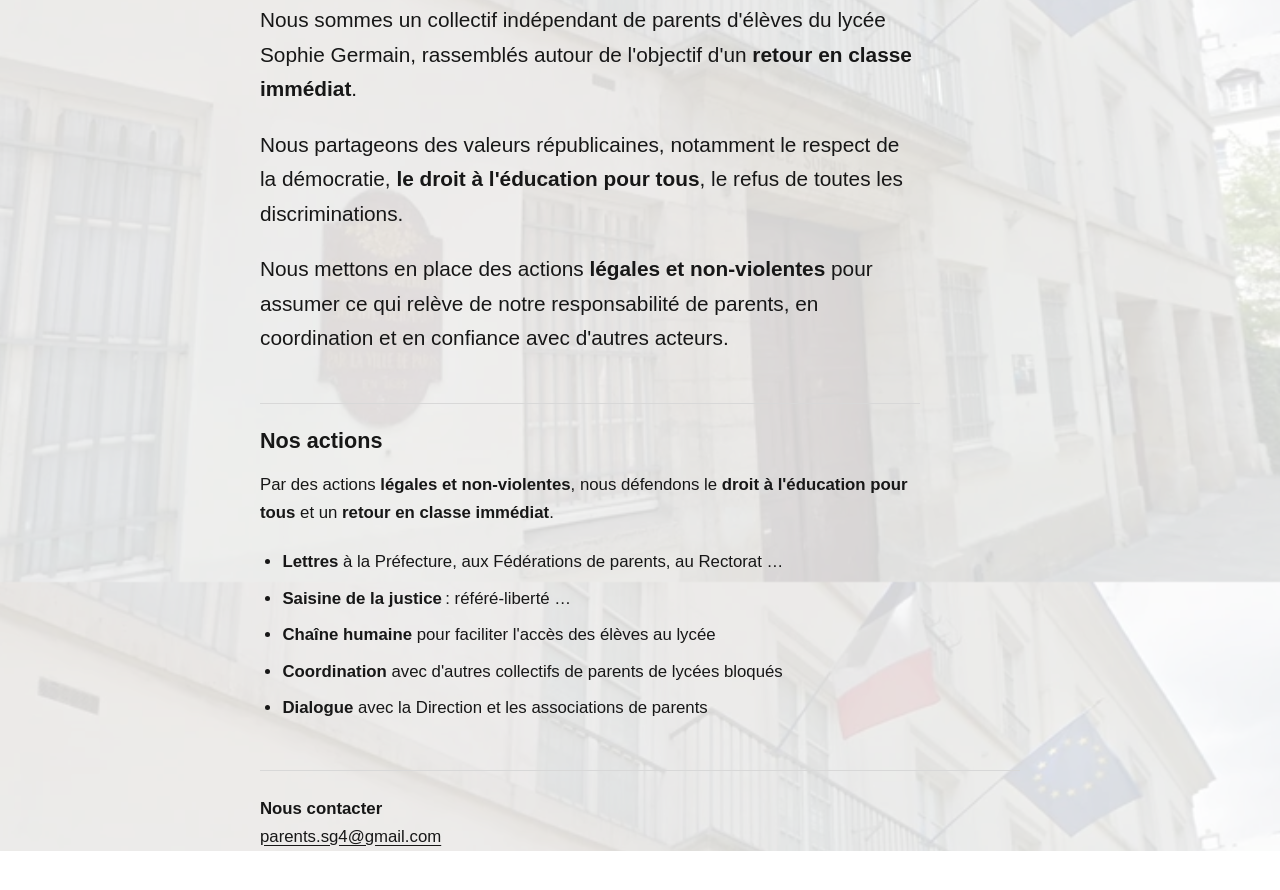
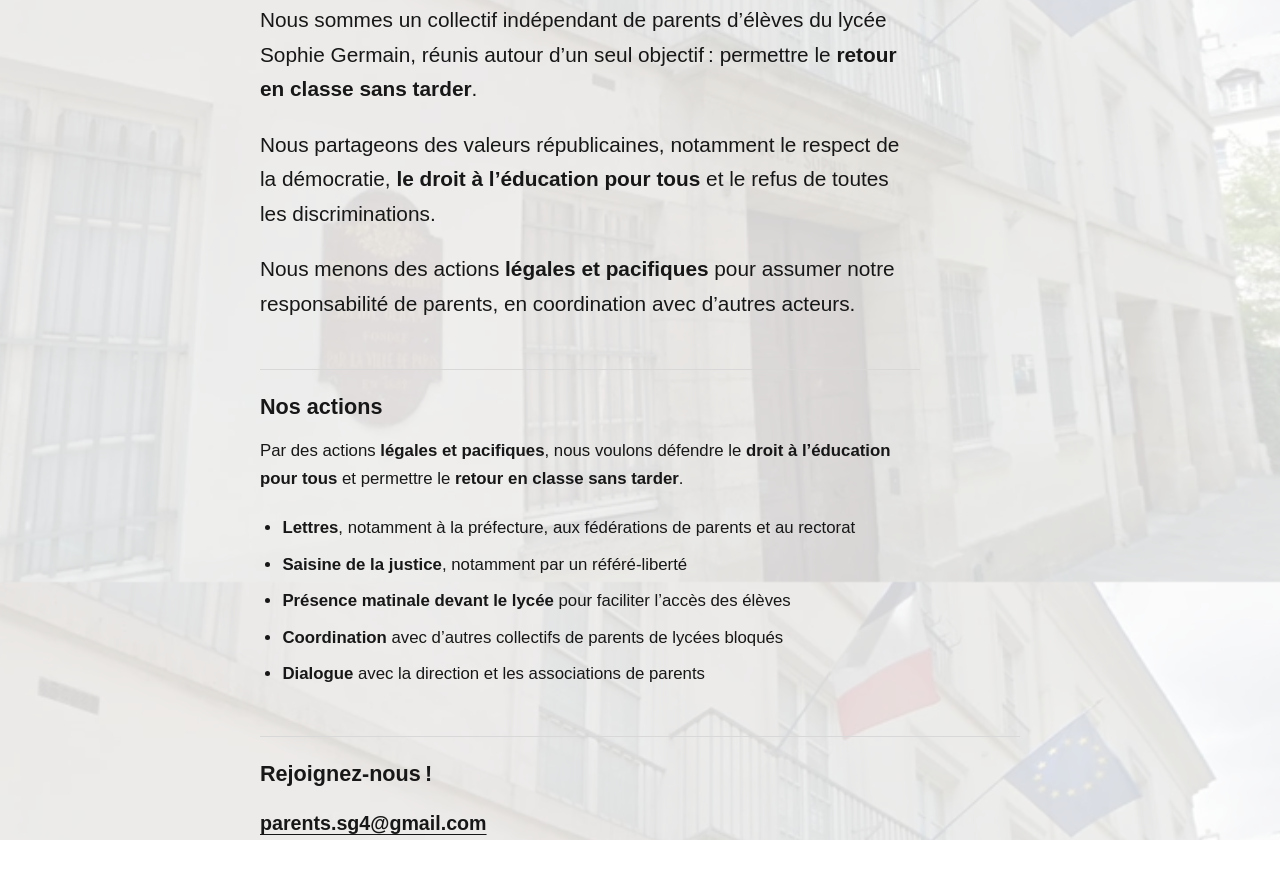
Before and after one commit to parents-sg4/parents-sg4.github.io, a plain HTML site: page index.html in a window 1280 px wide. Shown: the part 314-1204 px from the top of the page. Drawn offline with Linux system fonts and the light colour scheme.

Commit message:
Update site to match revised flyers
Updated the description and text for clarity and consistency.

```diff
--- a/index.html
+++ b/index.html
@@ -3,9 +3,9 @@
 <head>
   <meta charset="utf-8">
   <meta name="viewport" content="width=device-width, initial-scale=1">
-  <meta name="description" content="Collectif indépendant de parents d'élèves de Sophie Germain : droit à l'éducation pour tous, retour en classe immédiat et actions légales et non-violentes.">
+  <meta name="description" content="Collectif indépendant de parents d’élèves de Sophie Germain : droit à l’éducation pour tous, retour en classe sans tarder et actions légales et pacifiques.">
   <meta name="theme-color" content="#ffffff">
-  <title>Collectif indépendant de parents d'élèves de Sophie Germain</title>
+  <title>Collectif indépendant de parents d’élèves de Sophie Germain</title>
   <style>
     :root {
       color-scheme: light;
@@ -97,30 +97,30 @@
 </head>
 <body>
   <main>
-    <h1>Collectif indépendant de parents d'élèves de Sophie Germain</h1>
-    <section class="presentation" aria-label="Présentation de l'association">
-      <p>Nous sommes un collectif indépendant de parents d'élèves du lycée Sophie Germain, rassemblés autour de l'objectif d'un <strong>retour en classe immédiat</strong>.</p>
+    <h1>Collectif indépendant de parents d’élèves de Sophie Germain</h1>
+    <section class="presentation" aria-label="Présentation de l’association">
+      <p>Nous sommes un collectif indépendant de parents d’élèves du lycée Sophie Germain, réunis autour d’un seul objectif : permettre le <strong>retour en classe sans tarder</strong>.</p>
 
-      <p>Nous partageons des valeurs républicaines, notamment le respect de la démocratie, <strong>le droit à l'éducation pour tous</strong>, le refus de toutes les discriminations.</p>
+      <p>Nous partageons des valeurs républicaines, notamment le respect de la démocratie, <strong>le droit à l’éducation pour tous</strong> et le refus de toutes les discriminations.</p>
 
-      <p>Nous mettons en place des actions <strong>légales et non-violentes</strong> pour assumer ce qui relève de notre responsabilité de parents, en coordination et en confiance avec d'autres acteurs.</p>
+      <p>Nous menons des actions <strong>légales et pacifiques</strong> pour assumer notre responsabilité de parents, en coordination avec d’autres acteurs.</p>
     </section>
 
     <section class="actions" aria-label="Nos actions">
       <h2>Nos actions</h2>
-      <p>Par des actions <strong>légales et non-violentes</strong>, nous défendons le <strong>droit à l'éducation pour tous</strong> et un <strong>retour en classe immédiat</strong>.</p>
+      <p>Par des actions <strong>légales et pacifiques</strong>, nous voulons défendre le <strong>droit à l’éducation pour tous</strong> et permettre le <strong>retour en classe sans tarder</strong>.</p>
       <ul>
-        <li><strong>Lettres</strong> à la Préfecture, aux Fédérations de parents, au Rectorat …</li>
-        <li><strong>Saisine de la justice</strong> : référé-liberté …</li>
-        <li><strong>Chaîne humaine</strong> pour faciliter l'accès des élèves au lycée</li>
-        <li><strong>Coordination</strong> avec d'autres collectifs de parents de lycées bloqués</li>
-        <li><strong>Dialogue</strong> avec la Direction et les associations de parents</li>
+        <li><strong>Lettres</strong>, notamment à la préfecture, aux fédérations de parents et au rectorat</li>
+        <li><strong>Saisine de la justice</strong>, notamment par un référé-liberté</li>
+        <li><strong>Présence matinale devant le lycée</strong> pour faciliter l’accès des élèves</li>
+        <li><strong>Coordination</strong> avec d’autres collectifs de parents de lycées bloqués</li>
+        <li><strong>Dialogue</strong> avec la direction et les associations de parents</li>
       </ul>
     </section>
 
     <footer class="contact">
-      <strong>Nous contacter</strong><br>
-      <a href="mailto:parents.sg4@gmail.com">parents.sg4@gmail.com</a>
+      <h2>Rejoignez-nous !</h2>
+      <h3><a href="mailto:parents.sg4@gmail.com">parents.sg4@gmail.com</a></h3>
     </footer>
   </main>
 </body>
```
